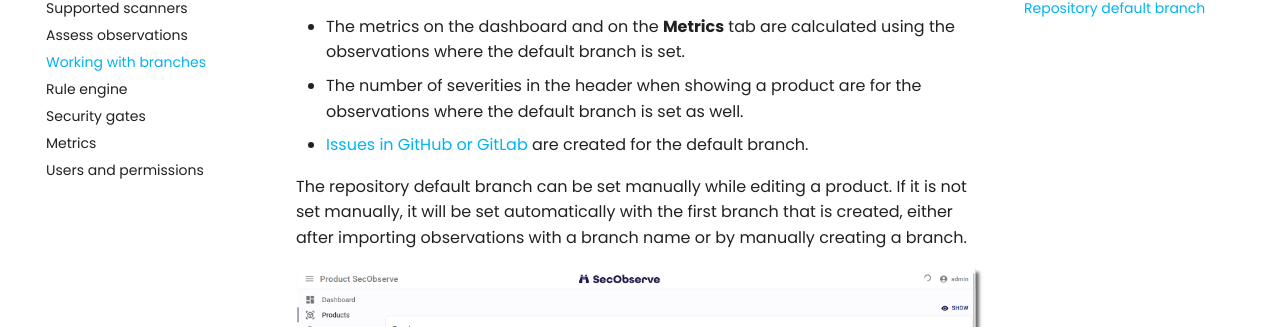
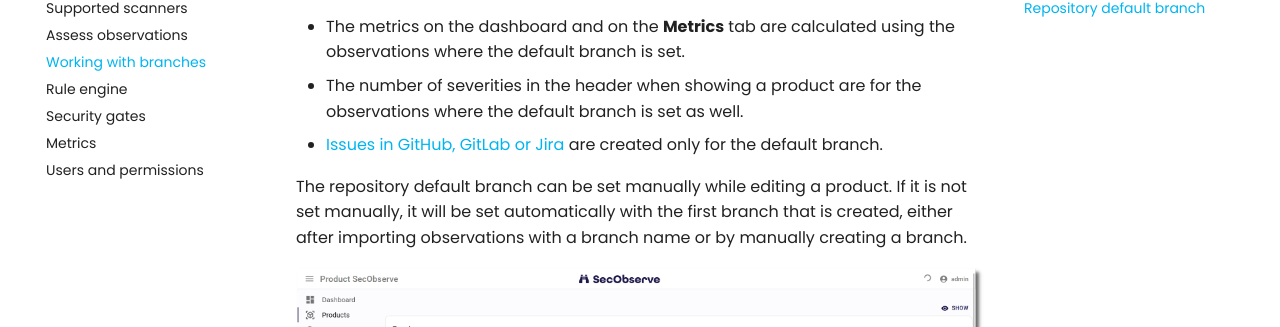
Before and after one commit to MaibornWolff/SecObserve, an MkDocs documentation site: the page built from docs/usage/branches.md, in a window 1280 px wide and 900 px high, scrolled down 860 px. Shown: the part 127-454 px from the top of the window. Built offline with MkDocs 1.6.1 and Material for MkDocs 9.7.7, drawn with Linux system fonts in a browser that asks for light colours; comment, search, counter and statistics services are not loaded.

Commit message:
chore: documentation for Jira issue tracker

```diff
--- a/docs/usage/branches.md
+++ b/docs/usage/branches.md
@@ -16,7 +16,7 @@ The **Repository default branch** should always be set, when branches are used i
 
 * The metrics on the dashboard and on the **Metrics** tab are calculated using the observations where the default branch is set.
 * The number of severities in the header when showing a product are for the observations where the default branch is set as well.
-* [Issues in GitHub or GitLab](../integrations/issue_trackers.md) are created for the default branch.
+* [Issues in GitHub, GitLab or Jira](../integrations/issue_trackers.md) are created only for the default branch.
 
 The repository default branch can be set manually while editing a product. If it is not set manually, it will be set automatically with the first branch that is created, either after importing observations with a branch name or by manually creating a branch.
 
```
Also changed, not shown: docs/integrations/issue_trackers.md (+16 -9 lines), docs/assets/images/secobserve_integrations.svg, 1 other file.
